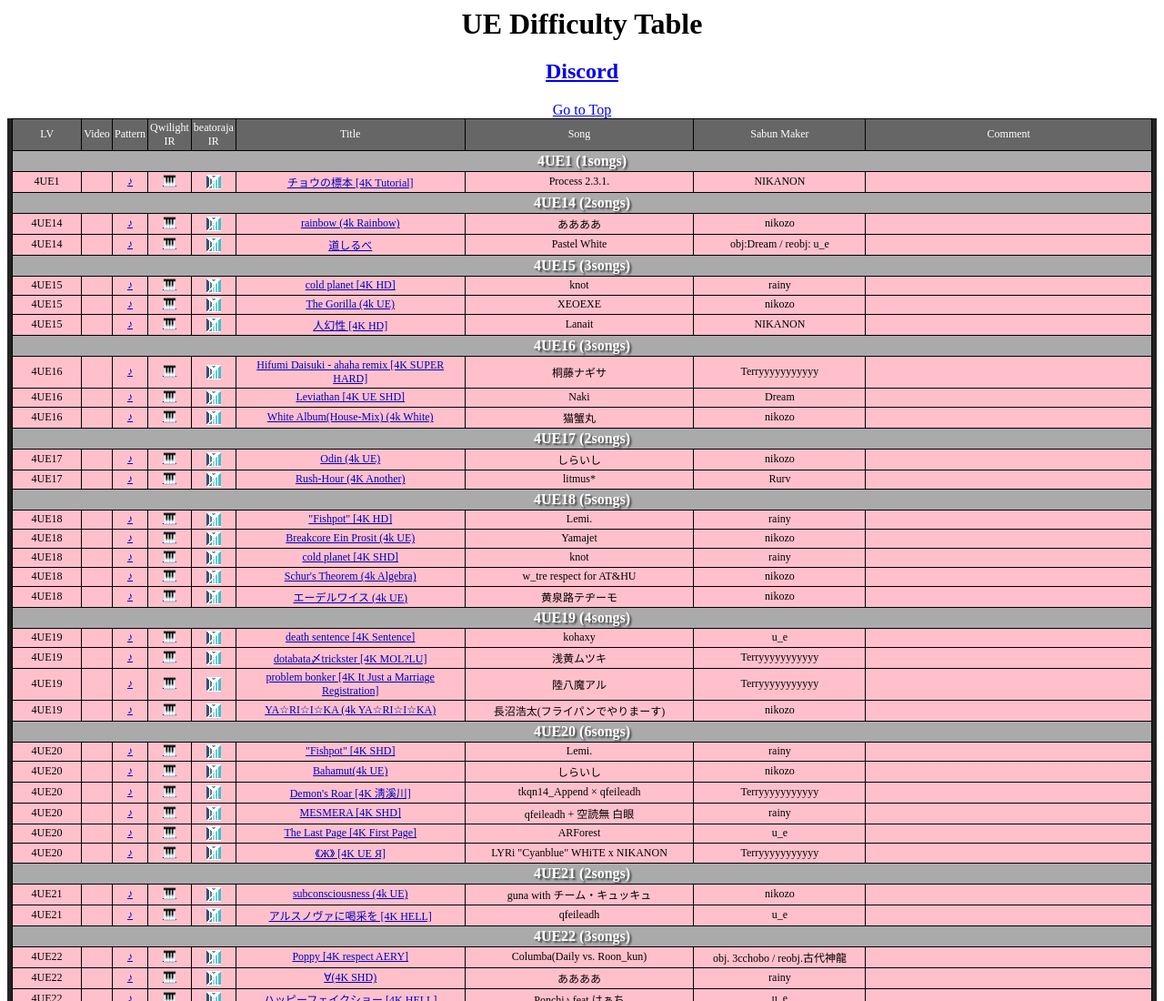
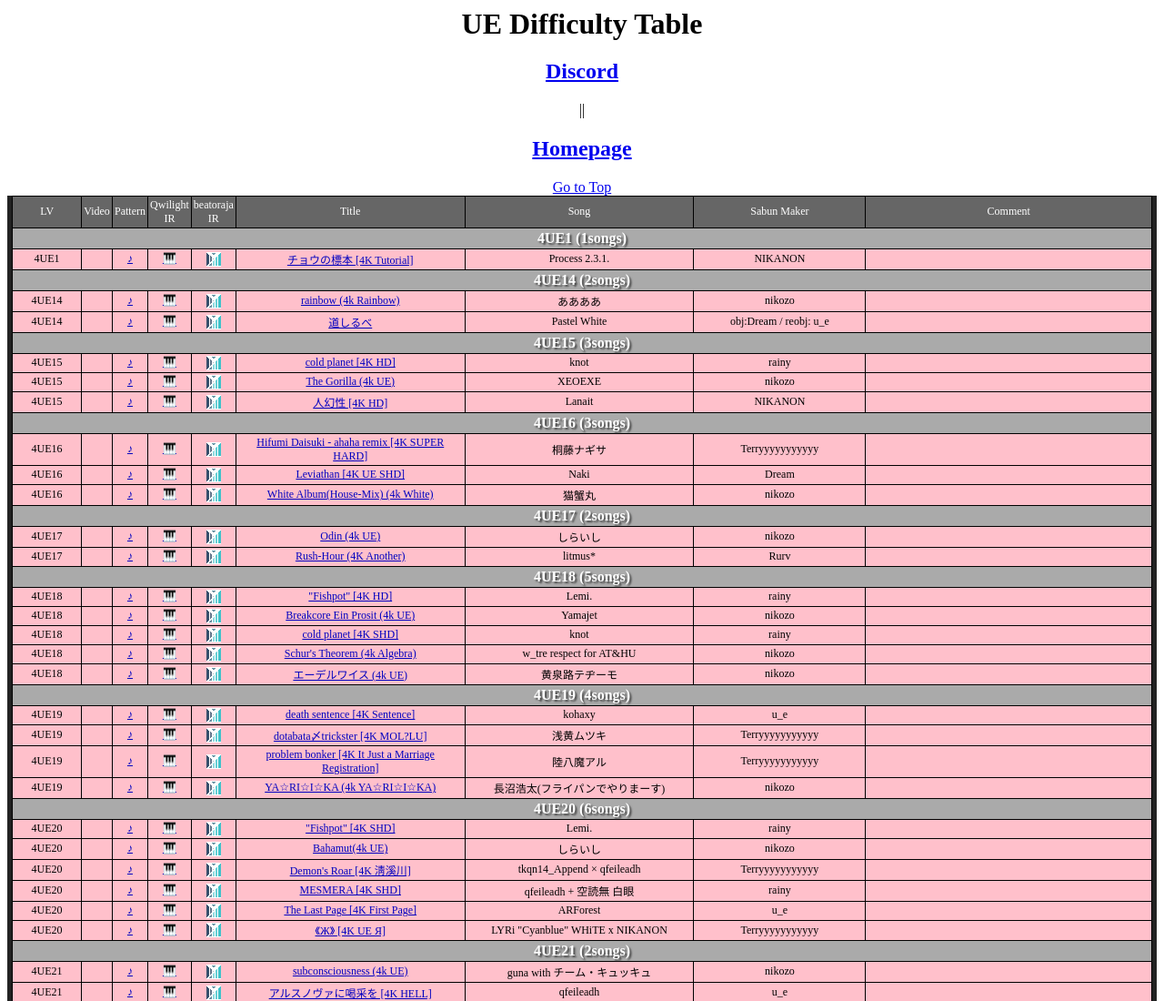
Before and after one commit to classmaterma/classmaterma.github.io, a plain HTML site: page 4UE/table.html in a window 1280 px wide. Shown: the top 1100 px of the page at 91% size. Drawn offline with Linux system fonts and the light colour scheme.

Commit message:
Update table.html

```diff
--- a/4UE/table.html
+++ b/4UE/table.html
@@ -15,7 +15,7 @@
 
 <center>
 <strong><span style="font-size: 24pt;">UE Difficulty Table</span></strong><br>
-<h2><a href="https://discord.gg/WuRjRubyPQ">Discord</a></h2>
+<h2><a href="https://discord.gg/WuRjRubyPQ">Discord</a></h2> || <h2><a href="https://sites.google.com/view/6k4kbms/">Homepage</a></h2>
 <a href="/index.html">Go to Top</a><br>
 </center>
 
```
